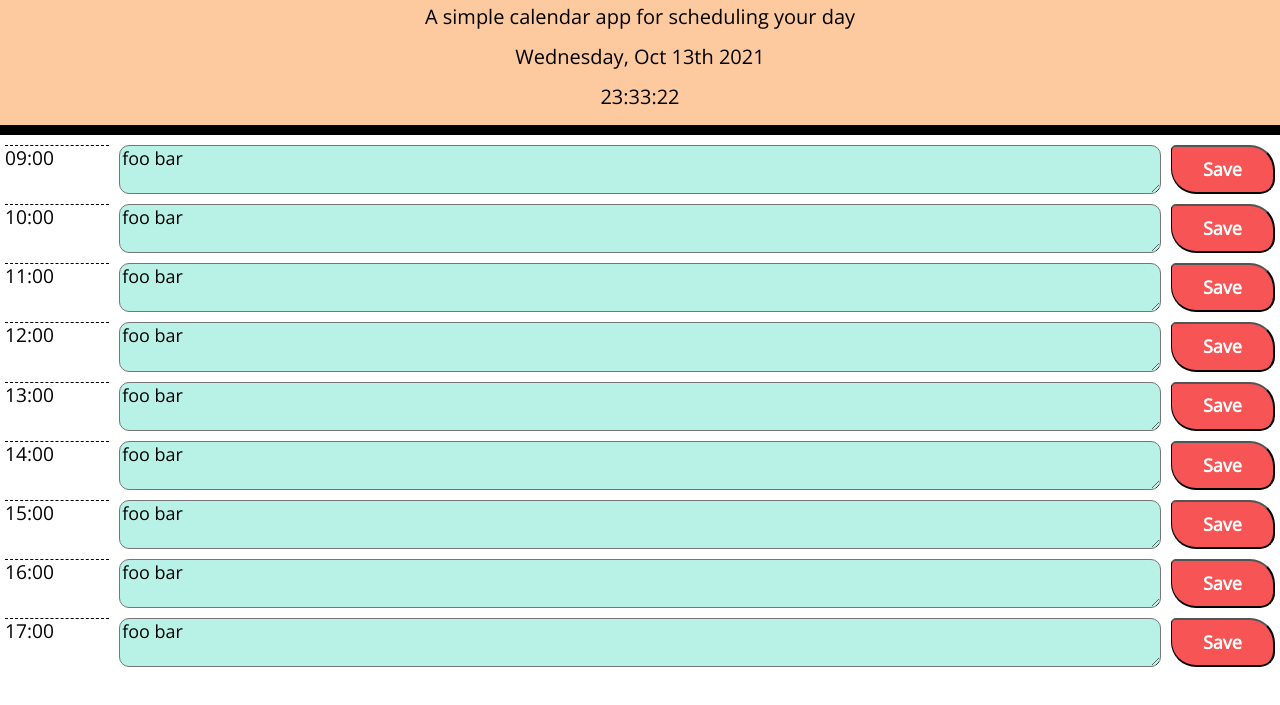
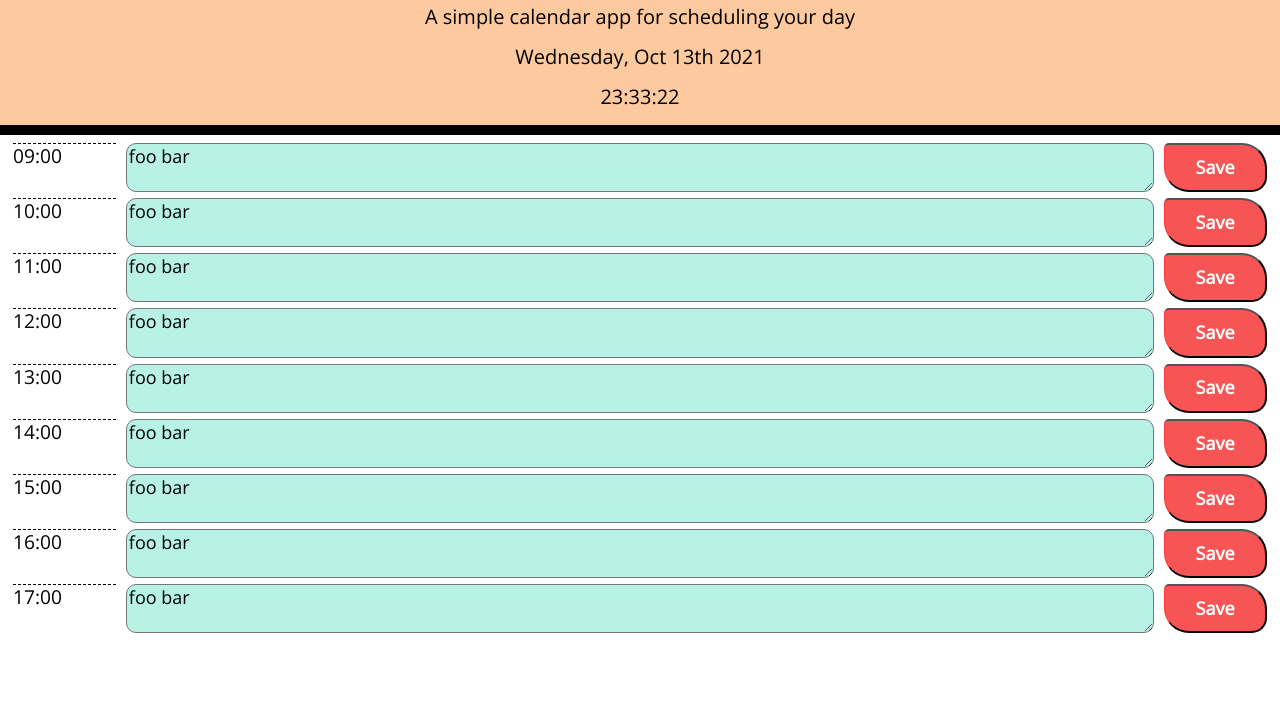
Before and after one commit to kayleriegerpatton/work-day-planner, a plain HTML site: page index.html in a window 1280 px wide. Shown: the part 85-790 px from the top of the page. Drawn offline with nearby package versions, Linux system fonts and the light colour scheme; a web font is replaced by a local one.

Commit message:
timeblock styling

```diff
--- a/assets/styles/styles.css
+++ b/assets/styles/styles.css
@@ -20,12 +20,17 @@ body {
   margin-bottom: 5px;
 }
 
+#container {
+  padding-right: 10px;
+  padding-left: 10px;
+}
+
 .timeblock {
   display: grid;
   /* height: 100vh; */
   grid-template-columns: 1fr 10fr 1fr;
   gap: 10px;
-  padding: 5px;
+  padding: 3px;
 }
 
 textarea {
@@ -36,23 +41,6 @@ textarea {
   /* padding: 10px; */
   border-radius: 10px;
 }
-
-/* .description {
-  #ffffff-space: normal;
-} */
-
-/* .time-block {
-  display: flex;
-  /* flex-direction: row; */
-/* text-align: center;
-  border-radius: 15px;
-} */
-
-/* .row {
-  #ffffff-space: pre-wrap;
-  height: 80px;
-  border-top: 1px solid #ffffff;
-} */
 
 .hour {
   font-size: 1.2rem;
@@ -74,7 +62,7 @@ textarea {
 }
 
 .saveBtn {
-  border-left: 1px solid black;
+  border-left: 1px solid #fa3e3e;
   border-top-right-radius: 15px;
   border-radius: 5px 25px 15px;
   background-color: #f75555;
```
